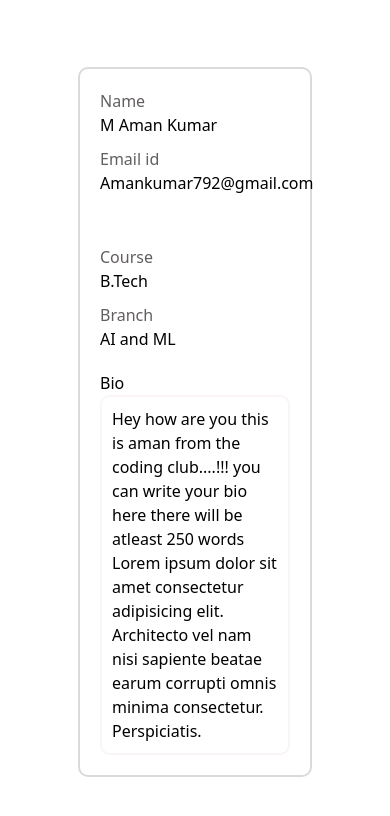
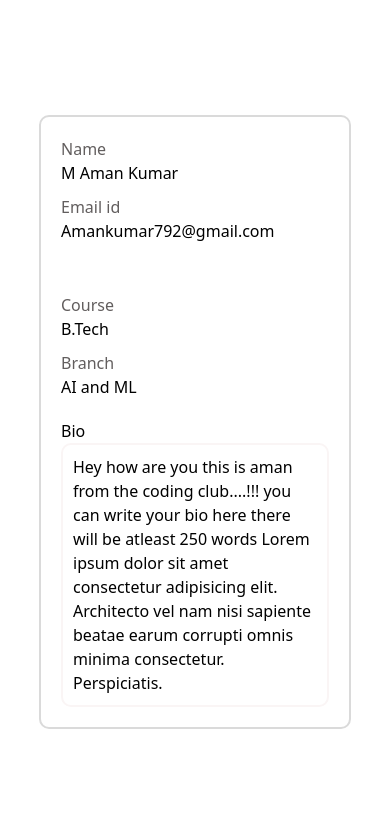
Before and after one commit to umeshbisht1/aboutuser, a plain HTML site: page index.html in a window 390 px wide. Drawn offline with nearby package versions, Linux system fonts and the light colour scheme.

Commit message:
Update index.html

```diff
--- a/index.html
+++ b/index.html
@@ -32,7 +32,7 @@
 </head>
 
 <body class="w-screen  h-screen flex justify-center items-center">
-    <div class="w-[60%]  border-[#dadada] border-2 flex flex-col p-[20px]  rounded-[10px] ">
+    <div class=" sm:w-[80%] md:w-[60%]  border-[#dadada] border-2 flex flex-col p-[20px]  rounded-[10px] ">
         <div class="flex  sm:flex-col lg:flex-row sm:gap-[50px] lg:gap-[100px]">
             <div class=" flex flex-col gap-[10px]   ">
                 <ul>
```
